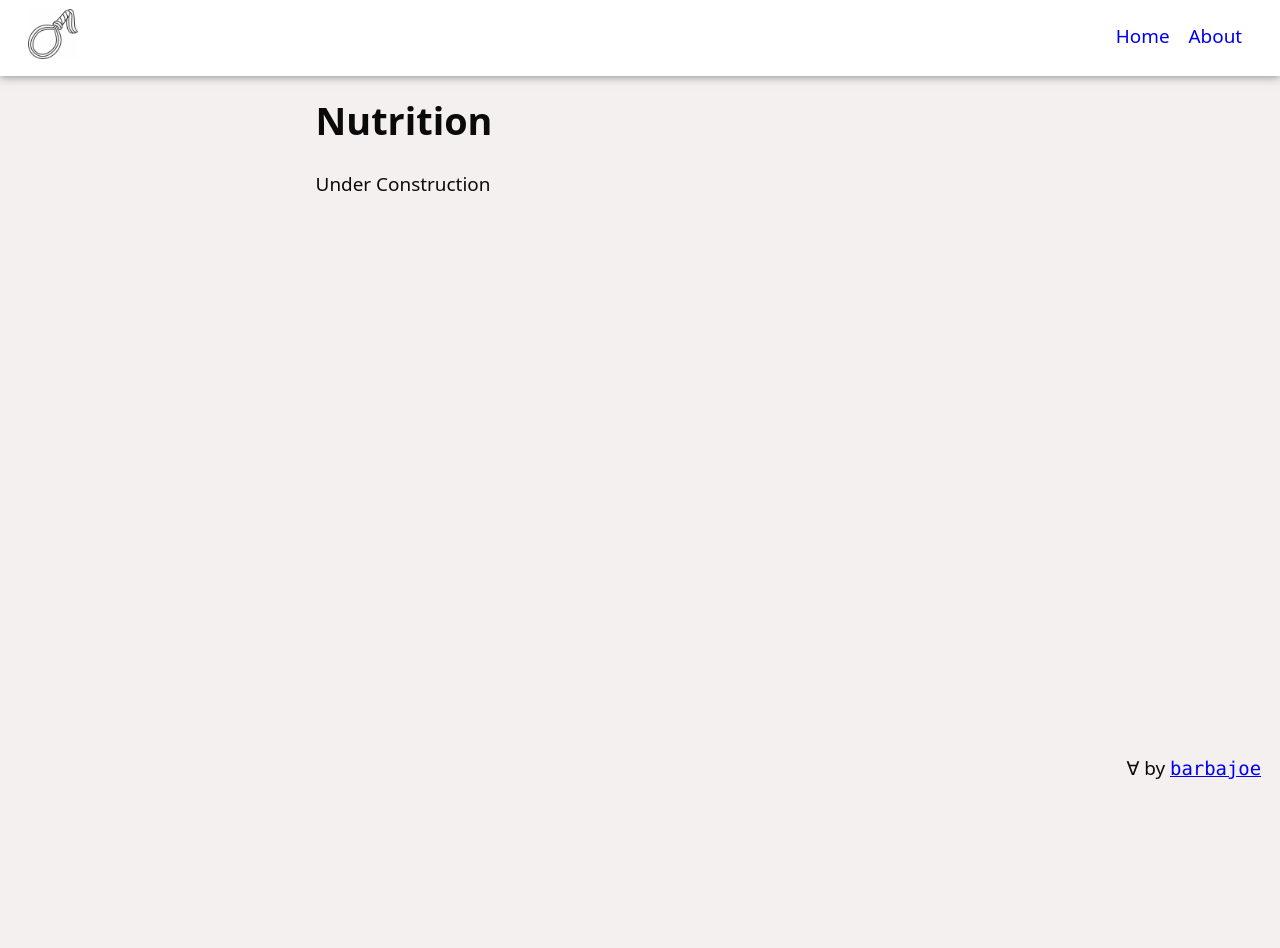
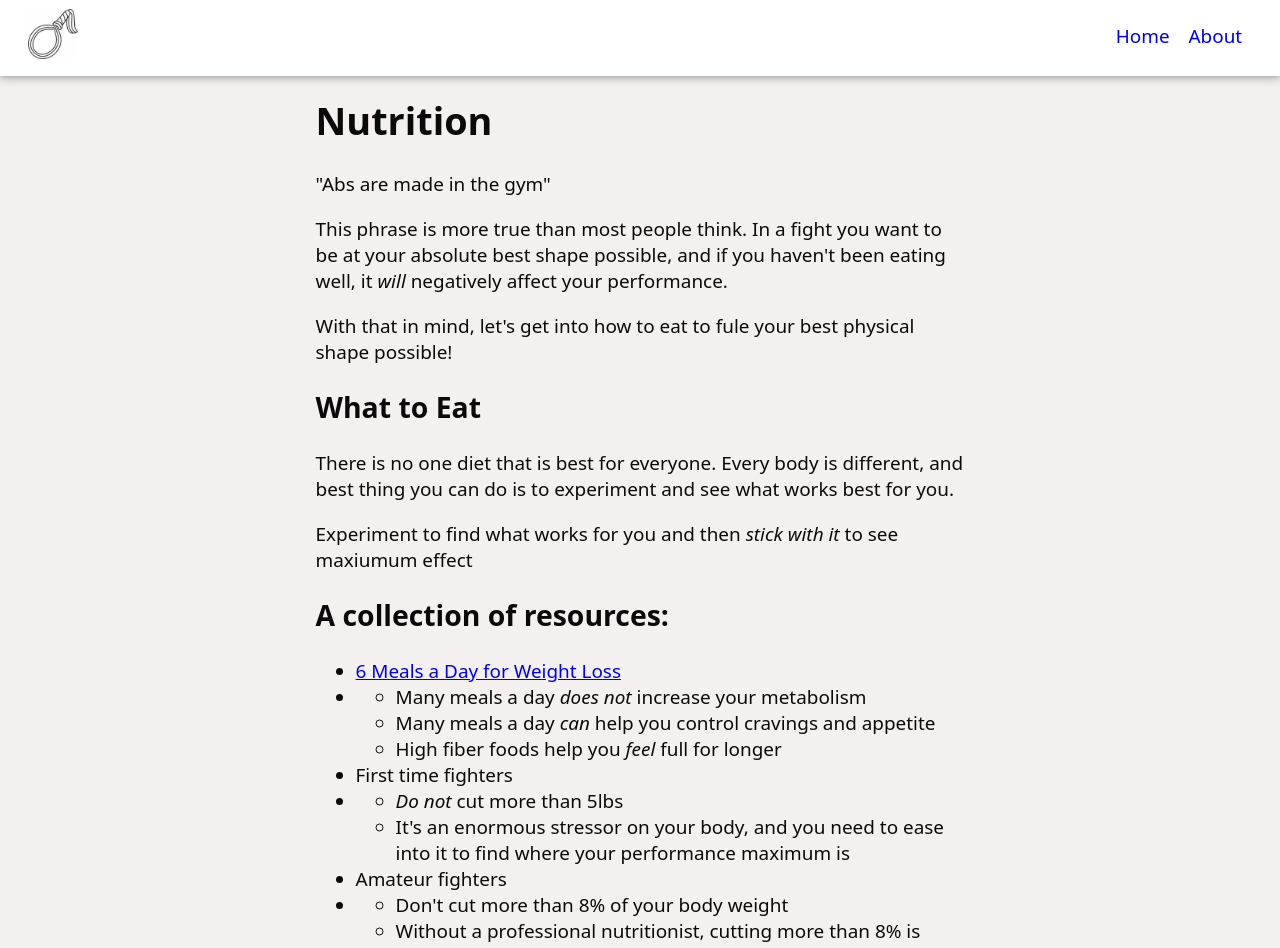
Before and after one commit to Barbacoa08/fighter-advice, a SvelteKit app: page /nutrition in a window 1280 px wide. Shown: the top 948 px of the page. Before the commit the page ends 800 px from the top, so only its background shows below. Built offline with nearby package versions, Linux system fonts and the light colour scheme.

Commit message:
get some data in there

```diff
--- a/src/routes/nutrition/+page.svelte
+++ b/src/routes/nutrition/+page.svelte
@@ -9,4 +9,96 @@
 
 <h1>{header}</h1>
 
-<p>Under Construction</p>
+<p>"Abs are made in the gym"</p>
+
+<p>
+  This phrase is more true than most people think. In a fight you want to be at
+  your absolute best shape possible, and if you haven't been eating well, it
+  <i>will</i> negatively affect your performance.
+</p>
+
+<p>
+  With that in mind, let's get into how to eat to fule your best physical shape
+  possible!
+</p>
+
+<h2>What to Eat</h2>
+<p>
+  There is no one diet that is best for everyone. Every body is different, and
+  best thing you can do is to experiment and see what works best for you.
+</p>
+
+<p>
+  Experiment to find what works for you and then <i>stick with it</i> to see maxiumum
+  effect
+</p>
+
+<h2>A collection of resources:</h2>
+<ul>
+  <li>
+    <a href="https://www.webmd.com/diet/obesity/features/6_meals_a_day">
+      6 Meals a Day for Weight Loss
+    </a>
+  </li>
+  <li>
+    <ul>
+      <li>Many meals a day <i>does not</i> increase your metabolism</li>
+      <li>
+        Many meals a day <i>can</i> help you control cravings and appetite
+      </li>
+      <li>High fiber foods help you <i>feel</i> full for longer</li>
+    </ul>
+  </li>
+
+  <li>First time fighters</li>
+  <li>
+    <ul>
+      <li>
+        <i>Do not</i> cut more than 5lbs
+      </li>
+
+      <li>
+        It's an enormous stressor on your body, and you need to ease into it to
+        find where your performance maximum is
+      </li>
+    </ul>
+  </li>
+
+  <li>Amateur fighters</li>
+  <li>
+    <ul>
+      <li>Don't cut more than 8% of your body weight</li>
+
+      <li>
+        Without a professional nutritionist, cutting more than 8% is dangerous,
+        especially if you are already lean
+      </li>
+    </ul>
+  </li>
+
+  <li>No alcohol three weeks out</li>
+
+  <li>
+    <a href="https://www.kachava.com/">Ka'Chava</a> is my favorite post-workout
+  </li>
+</ul>
+
+<!--
+  - [Fight Week Weight Cut Manual](https://drive.google.com/file/d/1y43TXbQSIMSszrYNAlToa68dzGUouU2O/view)
+    - Lots of “DO NOT” (unsafe) methods
+    - Lots of “DO” (safe) methods
+    - Advice on foods to eat directly after weigh in
+    - Advice on foods and meals for healthy week-of eating
+- [Intermittent Fasting (16|8 strategy)](https://www.healthline.com/nutrition/16-8-intermittent-fasting#basics)
+    - Once or twice a week, fast for 16hrs, eat for 8hrs
+        - For those 16hrs, only zero-calorie drinks (water, tea, plain coffee)
+    - Several links to studies showing IF to be safe and effective
+        - Especially for controlling cravings and blood sugar levels
+    - UNSAFE for some people
+        - Diabetics, postmenopausal, pregnant, those wishing to become pregnant
+- [Diet-boosting foods](https://medlineplus.gov/ency/patientinstructions/000810.htm)
+    - Lots of links to studies showing what foods are ideal for individual goals
+- [Don Heatrick](https://heatrick.com/)
+    - Just an enormous amount of information for training, weight managment, motivation, and more
+    - He also has a youtube channel, and [this video on Discipline](https://www.youtube.com/watch?v=mVI8Ff-J-sc) is particularly grea
+-->
```
